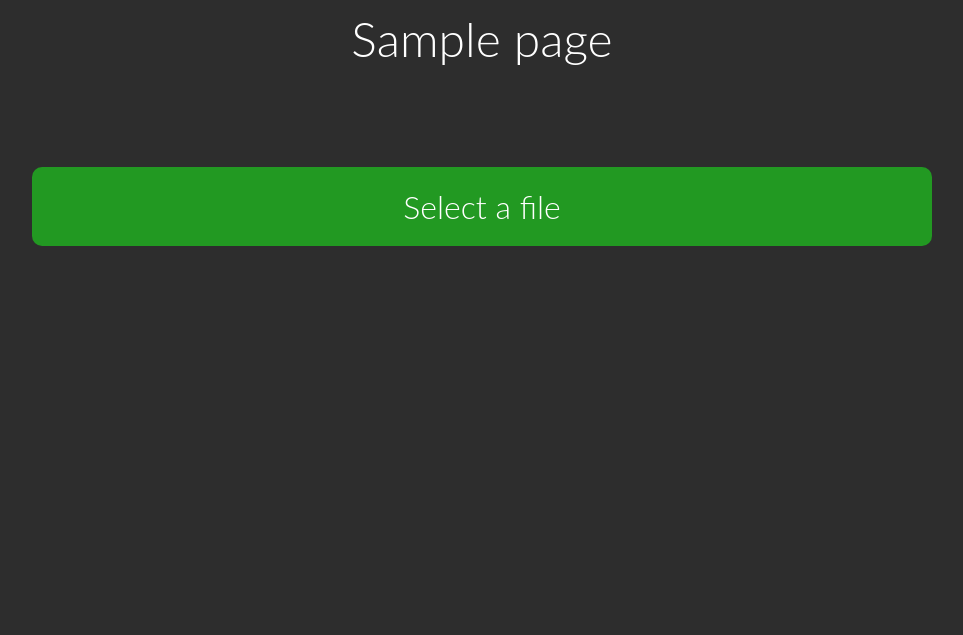
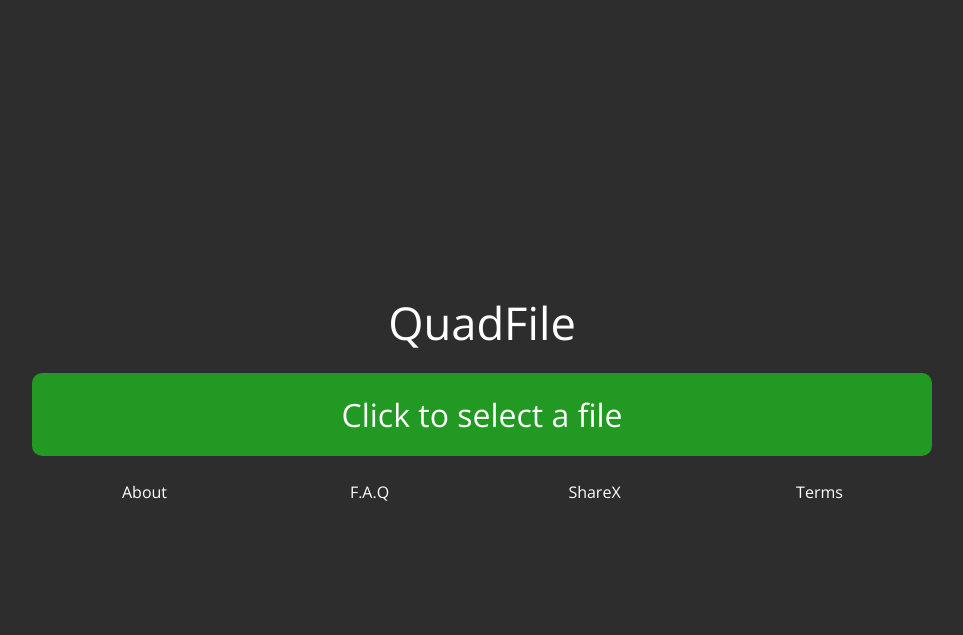
Before and after one commit to QuadPiece/QuadFile, a Flask app: template templates/upload.html in a window 1280 px wide. Shown: the top 635 px of the page, without its empty margins (158-1121 px from the left). Run offline with Flask 2, Linux system fonts and the light colour scheme; the template is opened without the code that fills it: most values are stand-ins (such as "Sample title", 1, 10 or a date in 2020); parts of the project's set-up code (start-up, migrations or seed data) failed here and were passed over.

Commit message:
UI no longer looks like shit

```diff
--- a/static/style.css
+++ b/static/style.css
@@ -1,4 +1,4 @@
-@import url(https://fonts.googleapis.com/css?family=Open+Sans:400,300);
+@import url(https://fonts.googleapis.com/css?family=Open+Sans:400,300,700);
 
 /* Being lazy 101 */
 * {
@@ -8,27 +8,9 @@
 }
 
 body {
-  font-family: "Lato", sans-serif;
+  font-family: "Open Sans", "Lato", sans-serif;
   color: #ffffff;
   background-color: #2d2d2d;
-}
-
-.header {
-  width: 100%;
-  padding: 10px;
-}
-
-.header h1 {
-  font-size: 36pt;
-  font-weight: 300;
-  text-align: center;
-}
-
-.header .inner {
-  width: 100%;
-  max-width: 920px;
-  margin-left: auto;
-  margin-right: auto;
 }
 
 .page {
@@ -37,10 +19,41 @@ body {
   padding: 10px;
   margin-left: auto;
   margin-right: auto;
+  margin-top: 50vh;
+  transform: translateY(-50%)
+}
+
+.title {
+  font-size: 34pt;
+  font-weight: 300;
+  margin-bottom: 20px;
+  text-align: center;
+}
+
+.links {
+  font-size: 0;
+  margin-top: 20px;
+  text-align: center;
+  list-style: none;
+}
+
+.links li {
+  font-size: 12pt;
+  display: inline-block;
+  padding: 5px;
+  width: 25%;
+}
+
+.links li a {
+  color: inherit;
+  text-decoration: none;
+}
+
+.links li a:hover {
+  text-decoration: underline;
 }
 
 .uploadForm {
-  margin-top: 80px;
   width: 100%;
   text-align: center;
 }
--- a/templates/layout.html
+++ b/templates/shell.html
@@ -7,13 +7,6 @@
     <meta name="viewport" content="width=device-width, initial-scale=1">
   </head>
   <body>
-    <div class="header">
-      <div class="inner">
-        <h1>
-          {{ page.title }}
-        </h1>
-      </div>
-    </div>
     <div class="page">
       {% block body %}{% endblock %}
     </div>
--- a/templates/upload.html
+++ b/templates/upload.html
@@ -1,14 +1,31 @@
-{% extends "layout.html" %}
+{% extends "shell.html" %}
 {% block body %}
+  <h1 class="title">
+    QuadFile
+  </h1>
   <form action="" id="form" name="fileForm" method="post" enctype="multipart/form-data" class="uploadForm">
     <div class="uploadButton">
       <p>
-        Select a file
+        Click to select a file
       </p>
       <input id="file" type="file" name="file">
     </div>
     <input type="hidden" name="source" value="web">
   </form>
+  <ul class="links">
+    <li>
+      <a href="/about">About</a>
+    </li>
+    <li>
+      <a href="/faq">F.A.Q</a>
+    </li>
+    <li>
+      <a href="/sharex">ShareX</a>
+    </li>
+    <li>
+      <a href="/terms">Terms</a>
+    </li>
+  </ul>
   <script>
   document.getElementById("file").onchange = function() {
     document.getElementById("form").submit();
```
